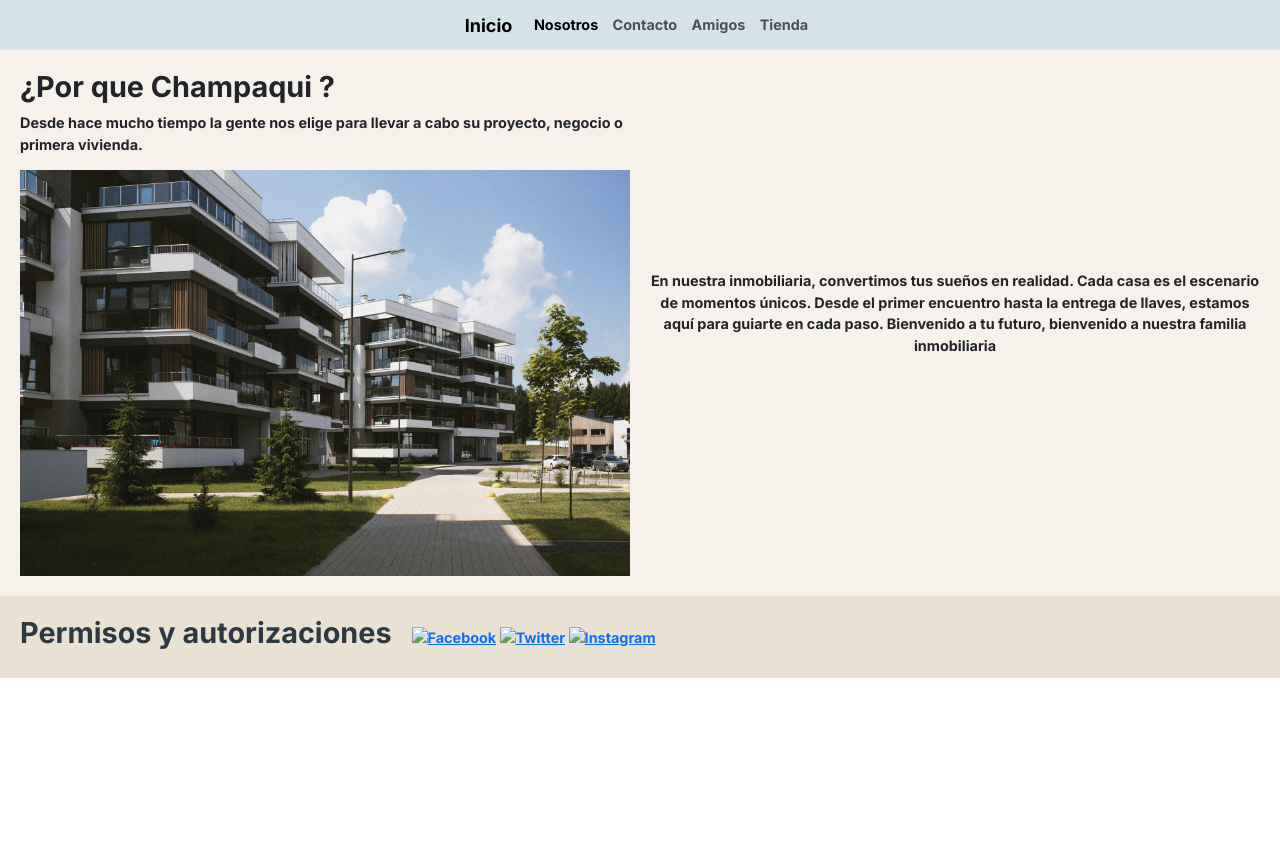
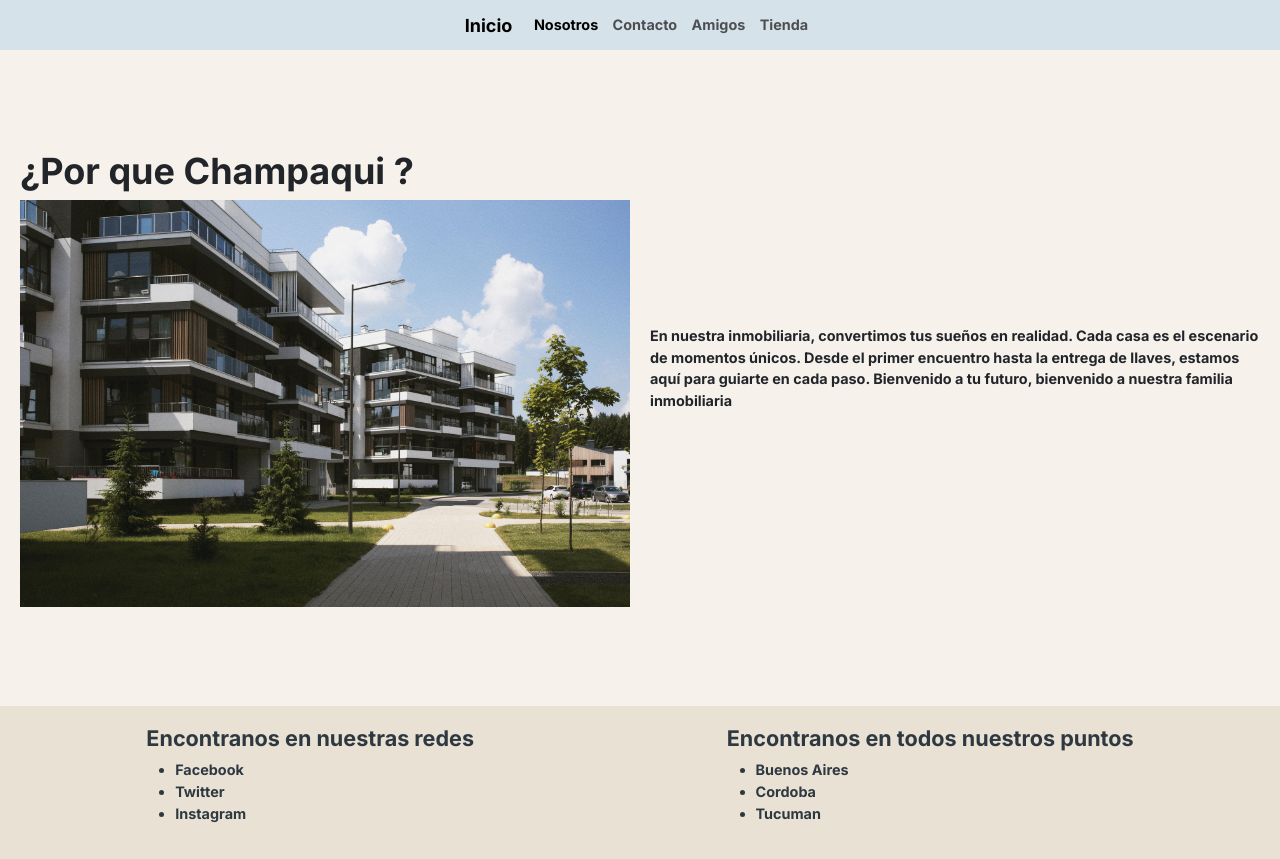
Before and after one commit to mati-gaston/proyecto-inmobi, a plain HTML site: page index.html in a window 1280 px wide. Before the commit the page ends 800 px from the top, so only its background shows below. Drawn offline with nearby package versions, Linux system fonts and the light colour scheme.

Commit message:
modificamos parte del index principal y el footer

```diff
--- a/css/styles.css
+++ b/css/styles.css
@@ -23,12 +23,6 @@ header {
 }
 
 
-
-.bienvenida {
-    text-align: center;
-}
-
-
 .main-index {
 
     display: grid;
@@ -37,21 +31,17 @@ header {
     padding: 20px;
     background-color:#F6F1EB;
     align-items: center;
+    min-height: 82vh;
 }
 
-.about-section img {
+.section-index img {
     max-width: 100%;
     height: auto;
 }
 
+
+
 .testimonial {
-    display: flex;
-    flex-direction: column;
-    align-items: center;
-    text-align: center;
-}
-
-.testimonial-content {
     display: grid;
     grid-template-columns: 1fr;
     gap: 20px;
@@ -64,24 +54,21 @@ header {
 
 
 
-footer {
+.footer {
     display: flex;
-    justify-content: space-between;
+    justify-content: space-around;
     align-items: center;
     padding: 20px;
     background-color: #E9E1D3;
     color: #2E3840;
 }
 
-.footer-content {
-    display: flex;
-    align-items: center;
+ul li a     {
+ text-decoration: none;
+ color: inherit;
+
 }
 
-.permissions,
-.social-icons {
-    margin-right: 20px;
-}
 
 
 
--- a/index.html
+++ b/index.html
@@ -43,32 +43,35 @@
 
 
     <main class="main-index">
-        <section class="about-section">
-            <h2>¿Por que Champaqui ?</h2>
-            <p>Desde hace mucho tiempo la gente nos elige para llevar a cabo su proyecto, negocio o primera vivienda.
-            </p>
+
+        <section class="section-index">
+            <h1>¿Por que Champaqui ?</h1>
             <img src="./assets/edif.jpg" alt="Edificio">
         </section>
 
-        <section class="testimonial">
-            <div class="testimonial-content">
+            <div class="testimonial">
                 <p class="par">En nuestra inmobiliaria, convertimos tus sueños en realidad. Cada casa es el escenario de momentos únicos. Desde el primer encuentro hasta la entrega de llaves, estamos aquí para guiarte en cada paso. Bienvenido a tu futuro, bienvenido a nuestra familia inmobiliaria</p>
             </div>
-        </section>
+
     </main>
 
-    <footer>
-        <div class="footer-content">
+    <footer class="footer">
             <div class="permissions">
-                <h2>Permisos y autorizaciones</h2>
-                <!-- Contenido de permisos y autorizaciones -->
+                <h4>Encontranos en nuestras redes</h4>
+                <ul>
+                    <li> <a href="#">Facebook</a></li>
+                    <li><a href="#">Twitter</a></li>
+                    <li><a href="#">Instagram</a></li>
+                </ul>
             </div>
+
             <div class="social-icons">
-                <!-- Iconos de redes sociales -->
-                <!-- Por ejemplo: -->
-                <a href="#"><img src="ruta-del-icono" alt="Facebook"></a>
-                <a href="#"><img src="ruta-del-icono" alt="Twitter"></a>
-                <a href="#"><img src="ruta-del-icono" alt="Instagram"></a>
+                <h4>Encontranos en todos nuestros puntos</h4>
+                <ul>
+                <li><a href="#">Buenos Aires</a></li>
+                <li><a href="#">Cordoba</a></li>
+                <li><a href="#">Tucuman</a> </li>
+            </ul>
             </div>
         </div>
     </footer>
```
Also changed, not shown: pages/Amigos.html (+20 -14 lines), pages/Contacto.html (+19 -14 lines), pages/Nosotros.html (+19 -14 lines), pages/Tienda.html (+19 -14 lines).
